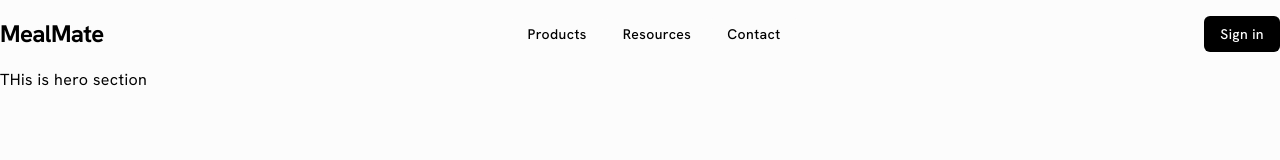
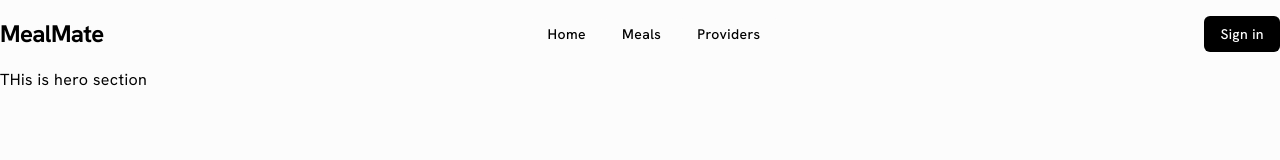
Before and after one commit to ubaidurxdev/MealMate-client, a Next.js app: page / in a window 1280 px wide. Shown: the top 160 px of the page. Built offline with nearby package versions, Linux system fonts and the light colour scheme.

Commit message:
completed navbar section

```diff
--- a/app/layout.tsx
+++ b/app/layout.tsx
@@ -7,8 +7,8 @@ const hankenGrotesk = Hanken_Grotesk({
 });
 
 export const metadata: Metadata = {
-  title: "Create Next App",
-  description: "Generated by create next app",
+  title: "MealMate",
+  description: "A multi vendor food restaurant named MealMate",
 };
 
 export default function RootLayout({
@@ -18,7 +18,9 @@ export default function RootLayout({
 }>) {
   return (
     <html lang="en">
-      <body className={`${hankenGrotesk.className} container mx-auto antialiased`}>
+      <body
+        className={`${hankenGrotesk.className} container mx-auto antialiased`}
+      >
         {children}
       </body>
     </html>
--- a/components/layouts/Navbar.tsx
+++ b/components/layouts/Navbar.tsx
@@ -26,6 +26,23 @@ interface Navbar5Props {
 }
 
 const Navbar = ({ className }: Navbar5Props) => {
+  const navItems = [
+    {
+      id: 1,
+      name: "Home",
+      slug: "/",
+    },
+    {
+      id: 2,
+      name: "Meals",
+      slug: "/meals",
+    },
+    {
+      id: 3,
+      name: "Providers",
+      slug: "/providers",
+    },
+  ];
   return (
     <section className={cn("py-4 px-4 sm:px-0", className)}>
       <div className="container mx-auto">
@@ -37,30 +54,16 @@ const Navbar = ({ className }: Navbar5Props) => {
           </Link>
           <NavigationMenu className="hidden lg:block">
             <NavigationMenuList>
-              <NavigationMenuItem>
-                <NavigationMenuLink
-                  href="#"
-                  className={navigationMenuTriggerStyle()}
-                >
-                  Products
-                </NavigationMenuLink>
-              </NavigationMenuItem>
-              <NavigationMenuItem>
-                <NavigationMenuLink
-                  href="#"
-                  className={navigationMenuTriggerStyle()}
-                >
-                  Resources
-                </NavigationMenuLink>
-              </NavigationMenuItem>
-              <NavigationMenuItem>
-                <NavigationMenuLink
-                  href="#"
-                  className={navigationMenuTriggerStyle()}
-                >
-                  Contact
-                </NavigationMenuLink>
-              </NavigationMenuItem>
+              {navItems.map((item) => (
+                <NavigationMenuItem key={item.id}>
+                  <NavigationMenuLink
+                    href={item.slug}
+                    className={navigationMenuTriggerStyle()}
+                  >
+                    {item.name}
+                  </NavigationMenuLink>
+                </NavigationMenuItem>
+              ))}
             </NavigationMenuList>
           </NavigationMenu>
           <div className="hidden items-center gap-4 lg:flex">
@@ -84,15 +87,11 @@ const Navbar = ({ className }: Navbar5Props) => {
               </SheetHeader>
               <div className="flex flex-col p-2">
                 <div className="flex flex-col gap-6">
-                  <a href="#" className="font-medium">
-                    Templates
-                  </a>
-                  <a href="#" className="font-medium">
-                    Blog
-                  </a>
-                  <a href="#" className="font-medium">
-                    Pricing
-                  </a>
+                  {navItems.map((item) => (
+                    <Link href={item.slug} key={item.id}>
+                      {item.name}
+                    </Link>
+                  ))}
                 </div>
                 <div className="mt-6 flex flex-col gap-4">
                   <Button>Sign in</Button>
```
